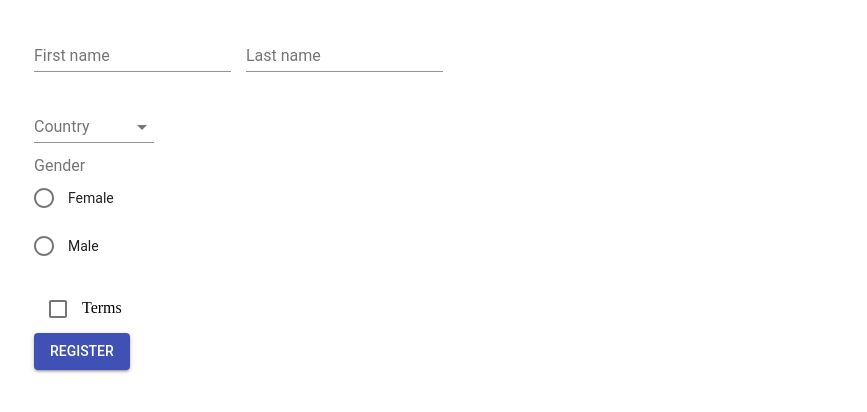
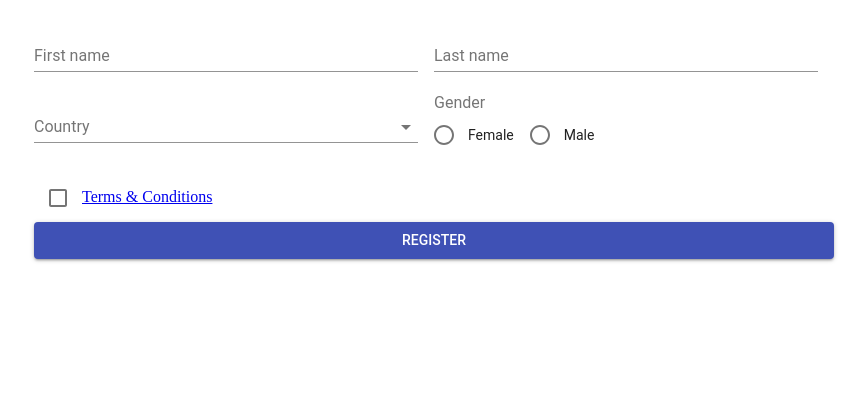
Before and after one commit to tomaszpach/fpwd, a React (Create React App) app: page / in a window 1280 px wide. Shown: the top 412 px of the page, without its empty margins (206-1073 px from the left). Built offline with nearby package versions, Linux system fonts and the light colour scheme.

Commit message:
change styles for components

```diff
--- a/src/App.js
+++ b/src/App.js
@@ -58,12 +58,17 @@ class App extends Component {
 
         return (
             <form onSubmit={(e) => this.handleSubmit(e)}>
-                <Names firstName={firstName} lastName={lastName} onChange={(type, e) => this.handleChange(type, e)}/>
-                <Country country={country} onChange={(type, e) => this.handleChange(type, e)}/>
-                <Gender gender={gender} onChange={(type, e) => this.handleChange(type, e)}/>
+                <div className="row">
+                    <Names firstName={firstName} lastName={lastName} onChange={(type, e) => this.handleChange(type, e)}/>
+                </div>
+
+                <div className="row">
+                    <Country country={country} onChange={(type, e) => this.handleChange(type, e)}/>
+                    <Gender gender={gender} onChange={(type, e) => this.handleChange(type, e)}/>
+                </div>
                 <CheckboxTerm checked={checkedTerms} onChange={(type, e) => this.handleChange(type, e)} />
 
-                <Button type="submit" variant="contained" color="primary">
+                <Button type="submit" variant="contained" color="primary" style={{width: '100%'}}>
                     Register
                 </Button>
             </form>
--- a/src/components/CheckboxTerm.js
+++ b/src/components/CheckboxTerm.js
@@ -10,7 +10,7 @@ const CheckboxTerm = ({checkedTerms, onChange}) => {
                 value="checkedTerms"
                 color="primary"
             />
-            Terms
+            <a href="#toggleModal">Terms & Conditions</a>
         </div>
     )
 };
--- a/src/components/Country.js
+++ b/src/components/Country.js
@@ -6,8 +6,7 @@ import MenuItem from "@material-ui/core/MenuItem/MenuItem";
 
 const Country = ({country, onChange}) => {
     return (
-        <div className="row">
-            <FormControl style={{minWidth: 120}}>
+        <FormControl style={{marginRight: 8, width: 'calc(50% - 16px)'}}>
             <InputLabel htmlFor="country-simple">Country</InputLabel>
             <Select
                 value={country}
@@ -24,7 +23,6 @@ const Country = ({country, onChange}) => {
                 <MenuItem value="uk">United Kingdom</MenuItem>
             </Select>
         </FormControl>
-        </div>
     )
 };
 
--- a/src/components/Gender.js
+++ b/src/components/Gender.js
@@ -7,20 +7,19 @@ import Radio from '@material-ui/core/Radio';
 
 const Gender = ({gender, onChange}) => {
     return (
-        <div className="row">
-            <FormControl component="fieldset">
+        <FormControl component="fieldset" style={{marginLeft: 8, width: 'calc(50% - 16px)'}}>
             <FormLabel component="legend">Gender</FormLabel>
             <RadioGroup
                 aria-label="Gender"
                 name="gender1"
                 value={gender}
                 onChange={(e) => onChange('gender', e)}
+                style={{flexDirection: 'row'}}
             >
                 <FormControlLabel value="female" control={<Radio/>} label="Female"/>
                 <FormControlLabel value="male" control={<Radio/>} label="Male"/>
             </RadioGroup>
         </FormControl>
-        </div>
     )
 };
 
--- a/src/components/Names.js
+++ b/src/components/Names.js
@@ -3,7 +3,7 @@ import TextField from "@material-ui/core/TextField/TextField";
 
 const Names = ({firstName, lastName, onChange}) => {
     return (
-        <div id="first-last" className="row">
+        <div className="names">
             <TextField
                 id="standard-textarea"
                 label="First name"
@@ -11,7 +11,7 @@ const Names = ({firstName, lastName, onChange}) => {
                 margin="normal"
                 value={firstName}
                 onChange={(e) => onChange('firstName', e)}
-                style={{marginRight: 15}}
+                style={{marginRight: 8, width: 'calc(50% - 16px)'}}
 
             />
             <TextField
@@ -21,6 +21,7 @@ const Names = ({firstName, lastName, onChange}) => {
                 margin="normal"
                 value={lastName}
                 onChange={(e) => onChange('lastName', e)}
+                style={{marginLeft: 8, width: 'calc(50% - 16px)'}}
             />
         </div>
     )
```
Lines whose indentation alone changed are shown as unchanged.
